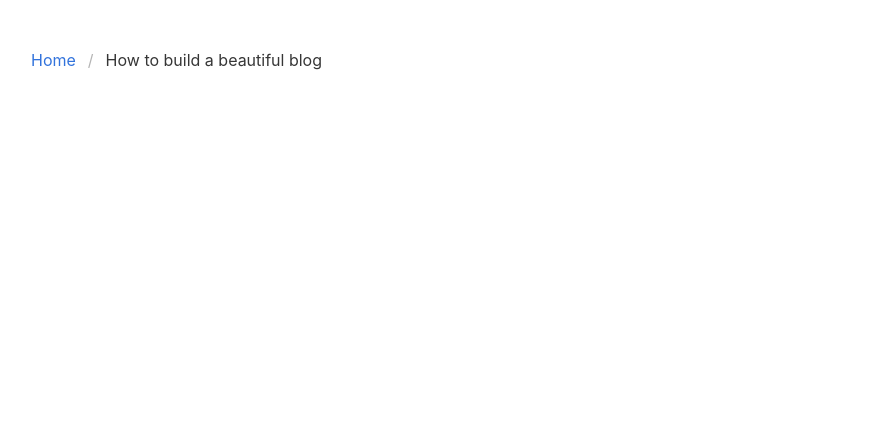
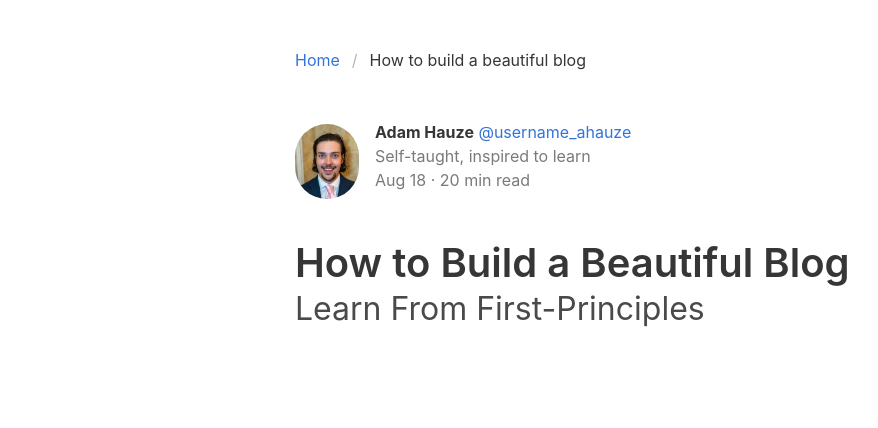
Before and after one commit to hauze-v/bulma-blog, a plain HTML site: page index.html in a window 1280 px wide. Shown: the whole page, without its empty margins (33-911 px from the left). Drawn offline with nearby package versions, Linux system fonts and the light colour scheme.

Commit message:
added media section and title with subtitle

```diff
--- a/index.html
+++ b/index.html
@@ -1,5 +1,6 @@
 <!DOCTYPE html>
 <html>
+
 <head>
 	<meta charset="utf-8">
 	<meta name="viewport" content="width=device-width, initial-scale=1">
@@ -8,8 +9,10 @@
 	<script defer src="https://use.fontawesome.com/releases/v5.0.7/js/all.js"></script>
 	<!-- <link rel="stylesheet" href="styles/debug.css"> -->
 	<style>
-
-    .is-paddingless-horizontal { padding-left: 0; padding-right: 0; }
+		.is-paddingless-horizontal {
+			padding-left: 0;
+			padding-right: 0;
+		}
 
 		.grid {
 			display: grid;
@@ -17,17 +20,29 @@
 				[xl-start] 1fr 1.5rem [md-start] minmax(0, 624px) [md-end] 1.5rem 1fr [xl-end];
 		}
 
-    .grid *  { grid-column: md; }
-    .grid-xl { grid-column: xl; }
+		.grid * {
+			grid-column: md;
+		}
+
+		.grid-xl {
+			grid-column: xl;
+		}
+
+		.center {
+			display: flex;
+			justify-content: center;
+			align-items: center;
+		}
 
 	</style>
 </head>
+
 <body>
 
 	<!-- .section -->
 	<section class="section is-paddingless-horizontal">
 		<div class="container grid">
-				<nav class="breadcrumb grid-xl" aria-label="breadcrumbs">
+			<nav class="breadcrumb" aria-label="breadcrumbs">
 				<ul>
 					<li><a href="#">Home</a></li>
 					<li class="is-active"><a href="#" aria-current="page">How to build a beautiful blog</a></li>
@@ -37,5 +52,36 @@
 	</section>
 	<!-- /.section -->
 
+	<section class="section is-paddingless-horizontal" style="padding-top: 0">
+		<div class="container grid">
+
+			<!-- .media -->
+			<article class="media center">
+				<figure class="media-left">
+					<figure class="image is-64x64">
+						<img class="is-rounded" src="images/images/AdamHeadShots-4(1).jpg">
+					</figure>
+				</figure>
+				<div class="media-content">
+					<div class="content">
+						<p>
+							<strong>Adam Hauze</strong> <a>@username_ahauze</a><br>
+							<span class="has-text-grey">Self-taught, inspired to learn<br>
+								<time datetime="2018-04-20">Aug 18</time> · 20 min read</span>
+						</p>
+					</div>
+				</div>
+			</article>
+			<!-- /.media -->
+
+			<div class="section is-paddingless-horizontal">
+				<h1 class="title is-2">How to Build a Beautiful Blog</h1>
+				<h2 class="subtitle is-3">Learn From First-Principles</h2>
+			</div>
+
+		</div>
+	</section>
+
 </body>
+
 </html>
```
Also changed, not shown: images/images/AdamHeadShots-4(1).jpg (added). Lines whose indentation alone changed are shown as unchanged.
